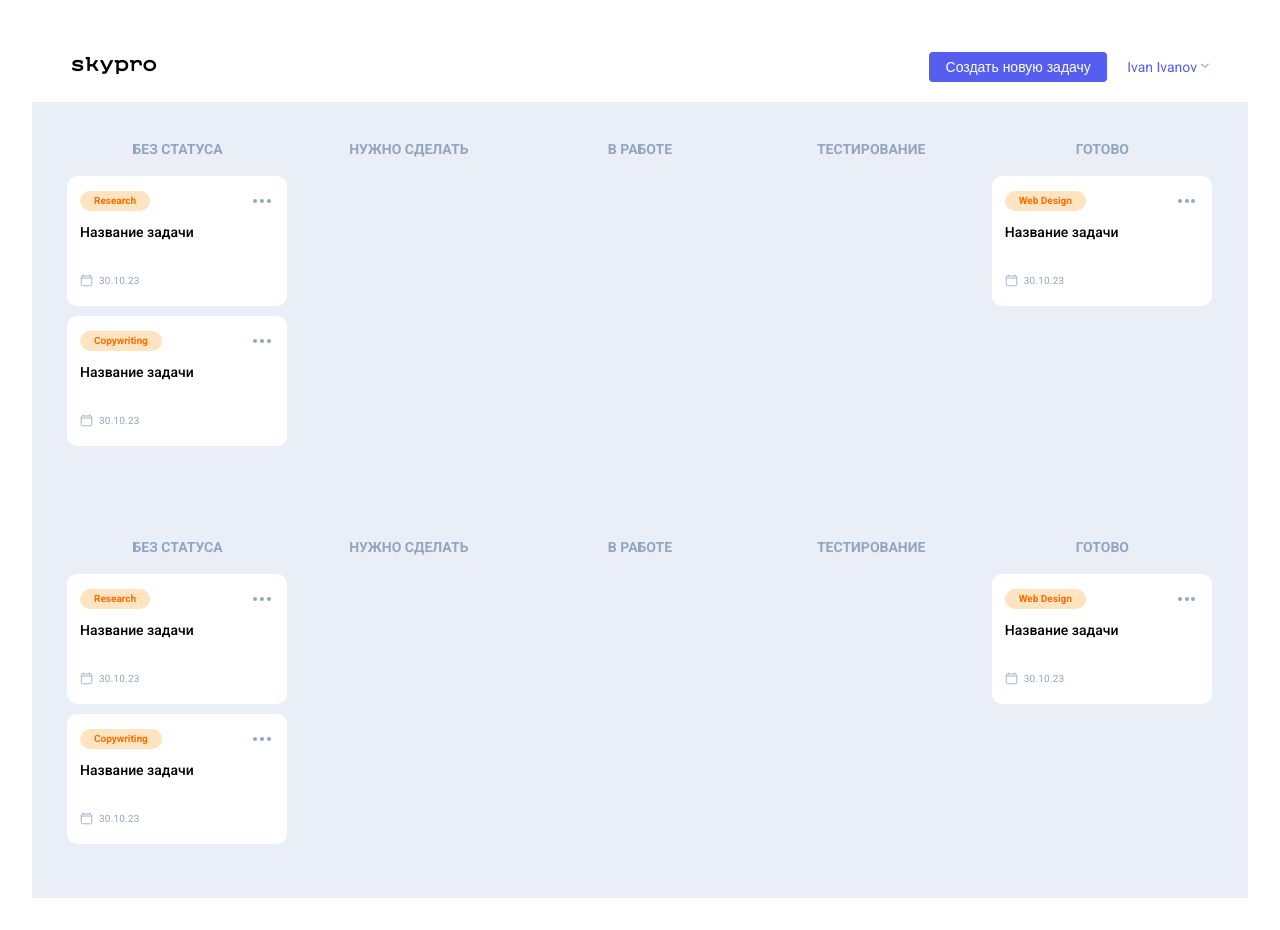
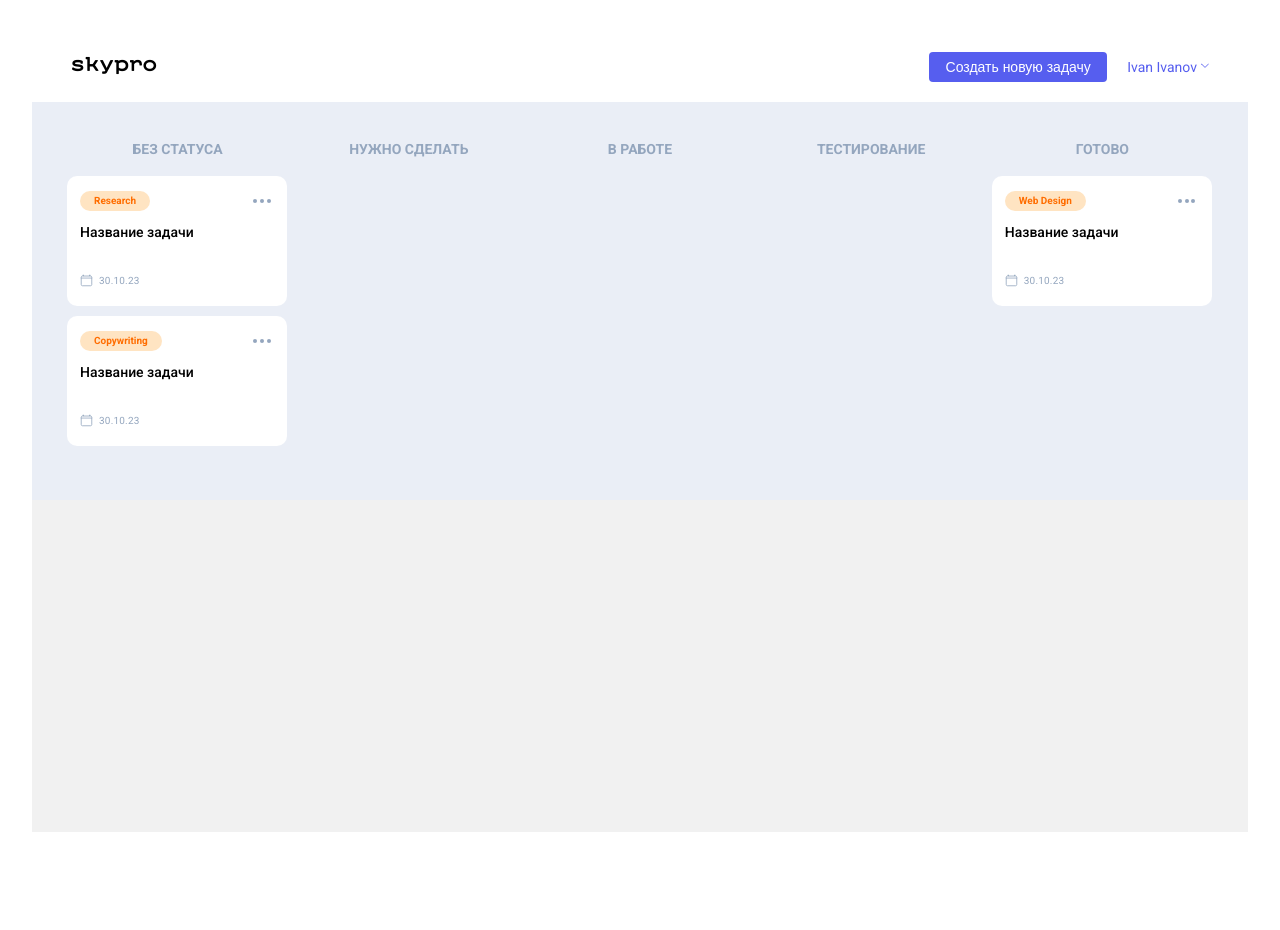
Before and after one commit to DKTNS/skypro-kanban, a React (Vite) app: page / in a window 1280 px wide. After the commit the page ends 864 px from the top, so only its background shows below. Built offline with nearby package versions, Linux system fonts and the light colour scheme.

Commit message:
правки и чистка

```diff
--- a/src/App.jsx
+++ b/src/App.jsx
@@ -61,15 +61,7 @@ function App() {
             ))}
           </MainContent>
         )}
-        <MainContent>
-          {statusList.map((status) => (
-            <MainColumn
-              title={status}
-              key={status}
-              cardList={cards.filter((card) => card.status === status)}
-            />
-          ))}
-        </MainContent>
+
       </div>
       <script src="js/script.js"></script>
     </>
--- a/src/components/Card/Card.jsx
+++ b/src/components/Card/Card.jsx
@@ -1,4 +1,4 @@
-export default function Card({ StatusTask, NameTask }) {
+export default function Card({ StatusTask, NameTask, date }) {
   return (
     <div class="cards__item">
       <div class="cards__card card">
@@ -47,7 +47,7 @@ export default function Card({ StatusTask, NameTask }) {
                 </clipPath>
               </defs>
             </svg>
-            <p>30.10.23</p>
+            <p>{date}</p>
           </div>
         </div>
       </div>
--- a/src/components/Header/Header.jsx
+++ b/src/components/Header/Header.jsx
@@ -3,7 +3,7 @@ import { useState } from "react";
 export default function Header({addCard}) {
   const [isOpened, setIsOpened] = useState(false);
   function togglePopup () {
-    setIsOpened ((prev) => !prev)
+    setIsOpened ((prev) => !prev);
   }
   return (
     <header className="header">
--- a/src/components/MainColumn/MainColumn.jsx
+++ b/src/components/MainColumn/MainColumn.jsx
@@ -8,12 +8,7 @@ export default function MainColumn({ title, cardList }) {
         <p>{title}</p>
       </div>
       <div class="cards">
-        {cardList.map((card) => <Card StatusTask={card.theme} NameTask={card.title} key = {card.id} />)}
-        {/* <Card StatusTask={"Web Design"} NameTask={"Задача №1"} />
-        <Card StatusTask={"Web Design"} NameTask={"Задача №2"} />
-        <Card StatusTask={"Research"} NameTask={"Задача №3"} />
-        <Card StatusTask={"Copywriting"} NameTask={"Задача №4"} />
-        <Card StatusTask={"Web Design"} NameTask={"Задача №5"} /> */}
+        {cardList.map((card) => <Card StatusTask={card.theme} NameTask={card.title} date={card.date} key = {card.id} />)}
       </div>
     </div>
   );
```
